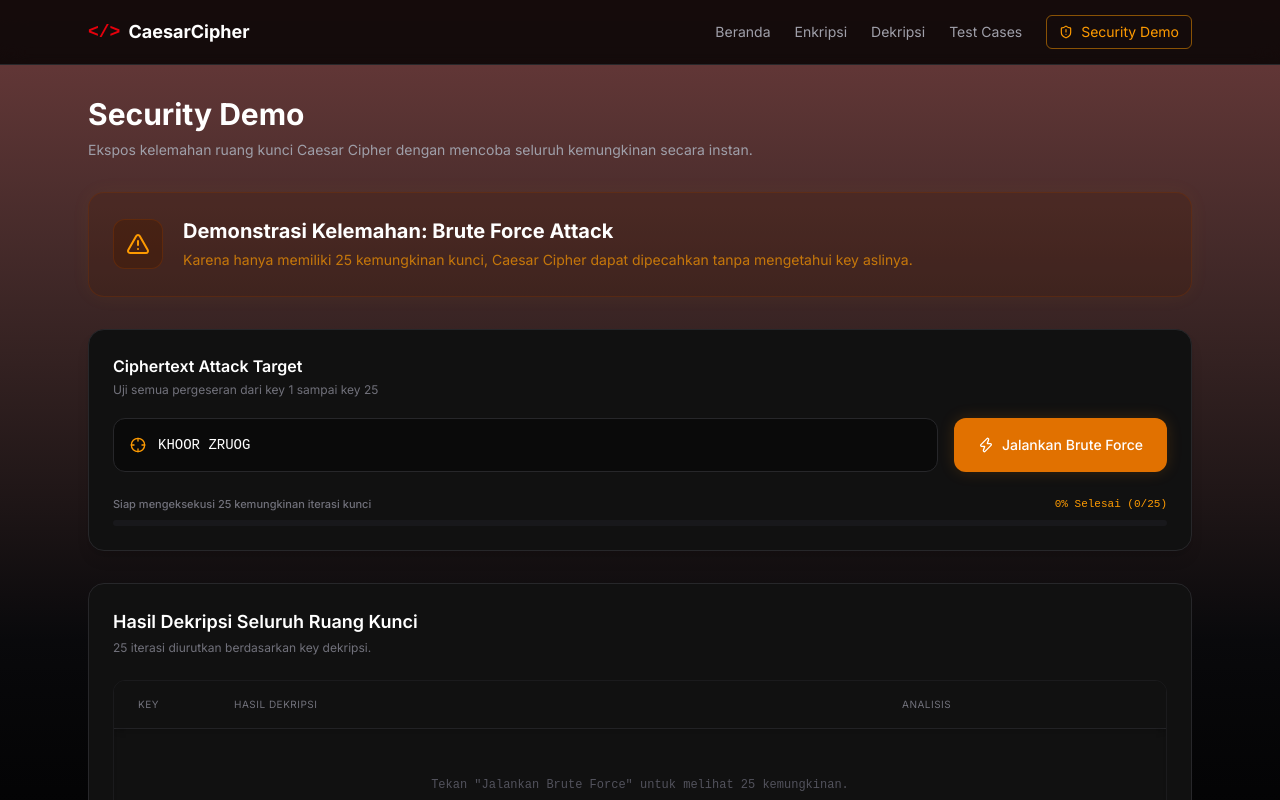
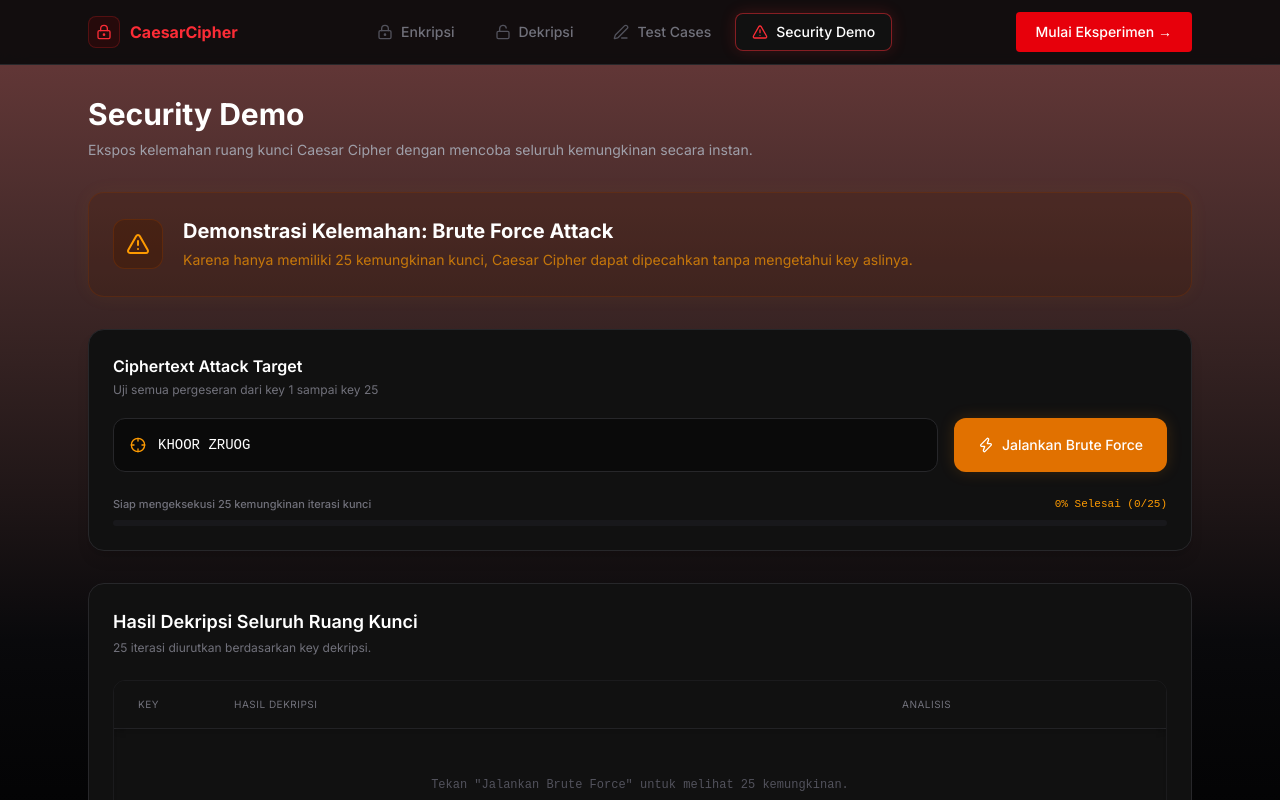
Before and after one commit to Arkkiyel/too-much-frontend-for-caesar-cipher, a Next.js app: page /security-demo in a window 1280 px wide. Shown: the top 800 px of the page. Built offline with nearby package versions, Linux system fonts and the light colour scheme.

Commit message:
fix bugs for mobile

```diff
--- a/components/landing/FlowchartSection.tsx
+++ b/components/landing/FlowchartSection.tsx
@@ -71,8 +71,12 @@ export default function FlowchartSection() {
               Dekripsi
             </span>
           </button>        </div>
-        {/* Steps — membentang penuh lebar container */}
-        <div className="grid grid-cols-6 gap-0 w-full">
+        {/* Steps — dibungkus dengan overflow-x-auto agar bisa di-scroll di HP */}
+        <div className="w-full overflow-x-auto pb-6 scrollbar-hide">
+
+          {/* min-w-[768px] memastikan flowchart tidak menyempit/rusak di HP,
+              melainkan mempertahankan ukuran aslinya dan bisa di-geser */}
+          <div className="grid grid-cols-6 gap-0 w-full min-w-[768px] md:min-w-full">
             {steps.map((step, i) => (
               <div key={i} className="flex items-center">
                 {/* Kotak step */}
@@ -103,6 +107,7 @@ export default function FlowchartSection() {
               </div>
             ))}
           </div>
+        </div>
 
         {/* Tips — tanpa emoji */}
         <p className="text-zinc-500 text-xs mt-5 border-l-2 border-zinc-700 pl-3">
--- a/components/layout/Navbar.tsx
+++ b/components/layout/Navbar.tsx
@@ -2,12 +2,30 @@
 
 import { useState, useEffect } from "react";
 import Link from "next/link";
-import { Menu, X, ShieldAlert } from "lucide-react";
+import { usePathname } from "next/navigation";
+import {
+  LockKeyholeIcon,
+  UnlockIcon,
+  PenLineIcon,
+  TriangleAlertIcon,
+  Menu,
+  X
+} from "lucide-react";
+import Button from "@/components/ui/Button";
+
+// Array navigasi dengan ikon
+const navLinks = [
+  { label: "Enkripsi", href: "/enkripsi", icon: LockKeyholeIcon },
+  { label: "Dekripsi", href: "/dekripsi", icon: UnlockIcon },
+  { label: "Test Cases", href: "/test-cases", icon: PenLineIcon },
+  { label: "Security Demo", href: "/security-demo", icon: TriangleAlertIcon },
+];
 
 export default function Navbar() {
+  const pathname = usePathname();
   const [isOpen, setIsOpen] = useState(false);
 
-  // Mencegah scroll pada body saat sidebar mobile terbuka
+  // Mencegah scroll pada halaman di belakang saat sidebar terbuka
   useEffect(() => {
     if (isOpen) {
       document.body.style.overflow = "hidden";
@@ -19,58 +37,77 @@ export default function Navbar() {
     };
   }, [isOpen]);
 
-  const navLinks = [
-    { name: "Beranda", href: "/" },
-    { name: "Enkripsi", href: "/enkripsi" },
-    { name: "Dekripsi", href: "/dekripsi" },
-    { name: "Test Cases", href: "/test-cases" },
-  ];
-
   return (
     <>
-      {/* Navbar Utama (Fixed di atas) */}
-      <nav className="fixed top-0 w-full z-50 bg-black/80 backdrop-blur-md border-b border-zinc-800">
-        <div className="max-w-6xl mx-auto px-6 h-16 flex items-center justify-between">
+      {/* NAVBAR UTAMA (Desktop & Mobile Header) */}
+      <header className="fixed top-0 inset-x-0 z-50 border-b border-zinc-800 bg-zinc-950/90 backdrop-blur-md">
+        <nav className="max-w-6xl mx-auto px-6 h-16 flex items-center gap-8">
 
           {/* Logo */}
-          <Link href="/" className="flex items-center gap-2 text-white font-bold text-lg">
-            <span className="text-red-600 font-mono">{'</>'}</span>
+          <Link
+            href="/"
+            className="flex items-center gap-2.5 text-base font-bold text-red-500 shrink-0"
+          >
+            {/* Kotak merah gelap di belakang ikon logo */}
+            <div className="flex items-center justify-center w-8 h-8 rounded-lg bg-red-950/40 border border-red-900/50">
+              <LockKeyholeIcon size={16} />
+            </div>
             CaesarCipher
           </Link>
 
-          {/* Navigasi Desktop (Sembunyi di Mobile) */}
-          <div className="hidden md:flex items-center gap-6">
-            {navLinks.map((link) => (
+          {/* Nav links Desktop (Sembunyi di Mobile) */}
+          <ul className="hidden md:flex items-center gap-2 flex-1 justify-center">
+            {navLinks.map((link) => {
+              const active = pathname === link.href;
+              const Icon = link.icon;
+
+              return (
+                <li key={link.href}>
                   <Link
-                key={link.name}
                     href={link.href}
-                className="text-sm text-zinc-400 hover:text-white transition-colors"
+                    className={`flex items-center gap-2 px-4 py-2 text-sm font-medium rounded-lg transition-all duration-300
+                      ${active
+                        ? "bg-[#111111] text-white border border-red-500/50 shadow-[0_0_15px_rgba(220,38,38,0.2)]"
+                        : "text-zinc-500 hover:text-zinc-300"
+                      }
+                    `}
                   >
-                {link.name}
+                    <Icon
+                      size={16}
+                      className={active ? "text-red-500" : "text-zinc-600"}
+                    />
+                    {link.label}
                   </Link>
-            ))}
+                </li>
+              );
+            })}
+          </ul>
 
-            {/* Tombol Khusus Security Demo */}
-            <Link
-              href="/security-demo"
-              className="flex items-center gap-2 text-sm text-amber-500 border border-amber-500/50 hover:bg-amber-950/30 px-3 py-1.5 rounded-md transition-colors"
-            >
-              <ShieldAlert size={14} />
-              Security Demo
-            </Link>
+          {/* CTA & Hamburger Button */}
+          <div className="ml-auto flex items-center gap-4">
+            {/* Tombol CTA (Sembunyi di Mobile, pindah ke dalam sidebar) */}
+            <div className="hidden md:block">
+              <Button href="/enkripsi" variant="solid">
+                Mulai Eksperimen →
+              </Button>
             </div>
 
-          {/* Tombol Hamburger Mobile (Sembunyi di Desktop) */}
+            {/* Tombol Hamburger (Muncul HANYA di Mobile) */}
             <button
               onClick={() => setIsOpen(true)}
-            className="md:hidden text-zinc-400 hover:text-white transition-colors"
+              className="md:hidden p-1 text-zinc-400 hover:text-white transition-colors"
             >
               <Menu size={24} />
             </button>
           </div>
         </nav>
+      </header>
 
-      {/* Overlay Gelap saat Sidebar terbuka */}
+      {/* =========================================
+          MOBILE SIDEBAR SECTION
+          ========================================= */}
+
+      {/* Overlay Gelap */}
       {isOpen && (
         <div
           className="fixed inset-0 z-[60] bg-black/60 backdrop-blur-sm md:hidden"
@@ -78,46 +115,51 @@ export default function Navbar() {
         />
       )}
 
-      {/* Sidebar Mobile */}
+      {/* Sidebar Panel */}
       <div
-        className={`fixed top-0 right-0 h-full w-64 bg-zinc-950 border-l border-zinc-800 z-[70] transform transition-transform duration-300 ease-in-out md:hidden ${isOpen ? "translate-x-0" : "translate-x-full"
+        className={`fixed top-0 right-0 h-full w-72 bg-zinc-950 border-l border-zinc-800 z-[70] transform transition-transform duration-300 ease-in-out md:hidden flex flex-col ${isOpen ? "translate-x-0" : "translate-x-full"
           }`}
       >
-        <div className="p-6 flex flex-col h-full">
         {/* Header Sidebar */}
-          <div className="flex justify-between items-center mb-8">
-            <span className="text-white font-bold">Menu</span>
+        <div className="h-16 px-6 flex justify-between items-center border-b border-zinc-800/50">
+          <span className="text-white font-bold text-sm">Navigasi</span>
           <button
             onClick={() => setIsOpen(false)}
-              className="text-zinc-400 hover:text-white"
+            className="text-zinc-400 hover:text-white p-1"
           >
-              <X size={24} />
+            <X size={20} />
           </button>
         </div>
 
-          {/* Link Navigasi Mobile */}
-          <div className="flex flex-col gap-6 flex-1">
-            {navLinks.map((link) => (
+        {/* Menu Sidebar */}
+        <div className="flex flex-col gap-2 p-6 flex-1 overflow-y-auto">
+          {navLinks.map((link) => {
+            const active = pathname === link.href;
+            const Icon = link.icon;
+
+            return (
               <Link
-                key={link.name}
+                key={link.href}
                 href={link.href}
-                onClick={() => setIsOpen(false)} // Tutup sidebar setelah diklik
-                className="text-lg text-zinc-300 hover:text-white transition-colors"
+                onClick={() => setIsOpen(false)}
+                className={`flex items-center gap-3 px-4 py-3 text-sm font-medium rounded-lg transition-all
+                  ${active
+                    ? "bg-[#111111] text-white border border-red-500/50 shadow-[0_0_15px_rgba(220,38,38,0.2)]"
+                    : "text-zinc-400 hover:text-white hover:bg-zinc-900/50"
+                  }
+                `}
               >
-                {link.name}
+                <Icon size={18} className={active ? "text-red-500" : "text-zinc-500"} />
+                {link.label}
               </Link>
-            ))}
+            );
+          })}
 
-            <div className="w-full h-px bg-zinc-800 my-2" />
-
-            <Link
-              href="/security-demo"
-              onClick={() => setIsOpen(false)}
-              className="flex items-center gap-2 text-lg text-amber-500 font-medium"
-            >
-              <ShieldAlert size={18} />
-              Security Demo
-            </Link>
+          {/* CTA Button khusus Mobile */}
+          <div className="mt-8">
+            <Button href="/enkripsi" variant="solid" className="w-full flex justify-center">
+              Mulai Eksperimen →
+            </Button>
           </div>
         </div>
       </div>
```
Lines whose indentation alone changed are shown as unchanged.
